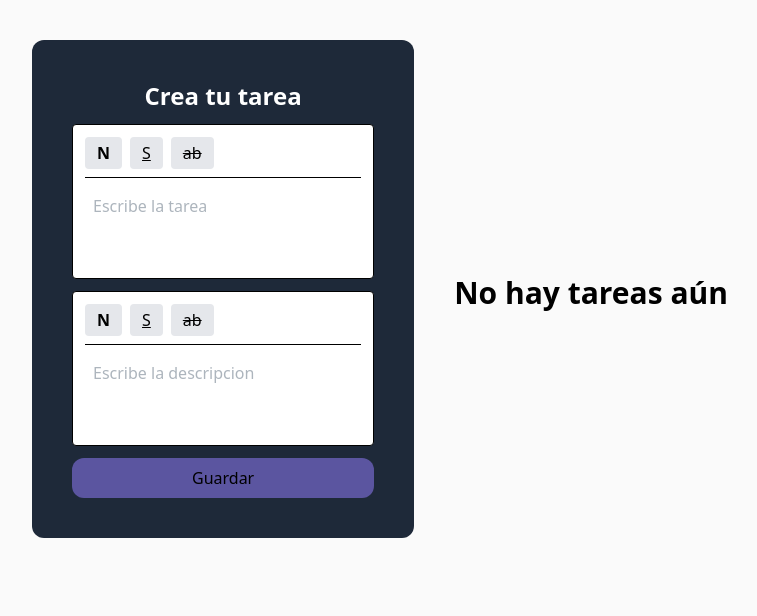
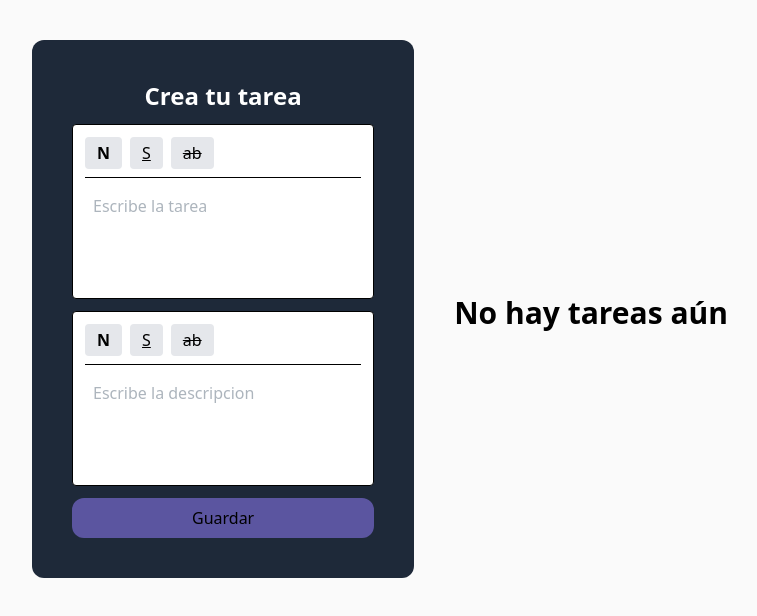
Before and after one commit to dgallego27/react-task-example, a React (Vite) app: page / in a window 1280 px wide. Shown: the top 616 px of the page, without its empty margins (8-765 px from the left). Built offline with nearby package versions, Linux system fonts and the light colour scheme.

Commit message:
build listo para deploy

```diff
--- a/package.json
+++ b/package.json
@@ -14,7 +14,6 @@
     "@contentful/rich-text-react-renderer": "^16.1.6",
     "@tailwindcss/vite": "^4.1.18",
     "@tiptap/extension-placeholder": "^3.17.1",
-    "@tiptap/extension-underline": "^3.17.0",
     "@tiptap/react": "^3.17.0",
     "@tiptap/starter-kit": "^3.17.0",
     "bootstrap": "^5.3.8",
--- a/src/components/RichTextEditor.jsx
+++ b/src/components/RichTextEditor.jsx
@@ -9,7 +9,11 @@ function RichTextEditor({ value, onChange, placeholder = "Escribe algo..." }) {
 
   const editor = useEditor({
     extensions: [
-      StarterKit,
+      StarterKit.configure({
+        // Asegurarnos de no duplicar nada
+        strike: true,
+        bold: true,
+      }),
       Underline,
       Placeholder.configure({
         placeholder: placeholder,
@@ -35,9 +39,7 @@ function RichTextEditor({ value, onChange, placeholder = "Escribe algo..." }) {
 
     const currentContent = editor.getHTML();
 
-    // Solo actualiza si el contenido es diferente
     if (value !== currentContent) {
-      // Usa una transacción para evitar que se dispare onUpdate
       editor.commands.setContent(value || "", false);
     }
   }, [editor, value]);
@@ -53,7 +55,6 @@ function RichTextEditor({ value, onChange, placeholder = "Escribe algo..." }) {
 
   return (
     <div className="border rounded bg-white text-black p-3 mb-3">
-      {/* Botones de formato */}
       <div className="mb-2 space-x-2 pb-2 border-b">
         <button
           type="button"
@@ -90,8 +91,7 @@ function RichTextEditor({ value, onChange, placeholder = "Escribe algo..." }) {
         </button>
       </div>
 
-      {/* Editor */}
-      <div className="min-h-[300]">
+      <div className="min-h-25">
         <EditorContent editor={editor} />
       </div>
     </div>
--- a/src/components/TaskCard.jsx
+++ b/src/components/TaskCard.jsx
@@ -25,7 +25,7 @@ function TaskCard({ task }) {
   };
 
   return (
-    <div className="bg-gray-800 text-white p-5 rounded-xl h-auto flex-col">
+    <div className="bg-gray-800 text-white p-5 rounded-xl h-min w-auto flex-col">
       {isEditing ? (
         <>
           <RichTextEditor
```
Also changed, not shown: 1 other file (tests, documents, lock files or other folders).
